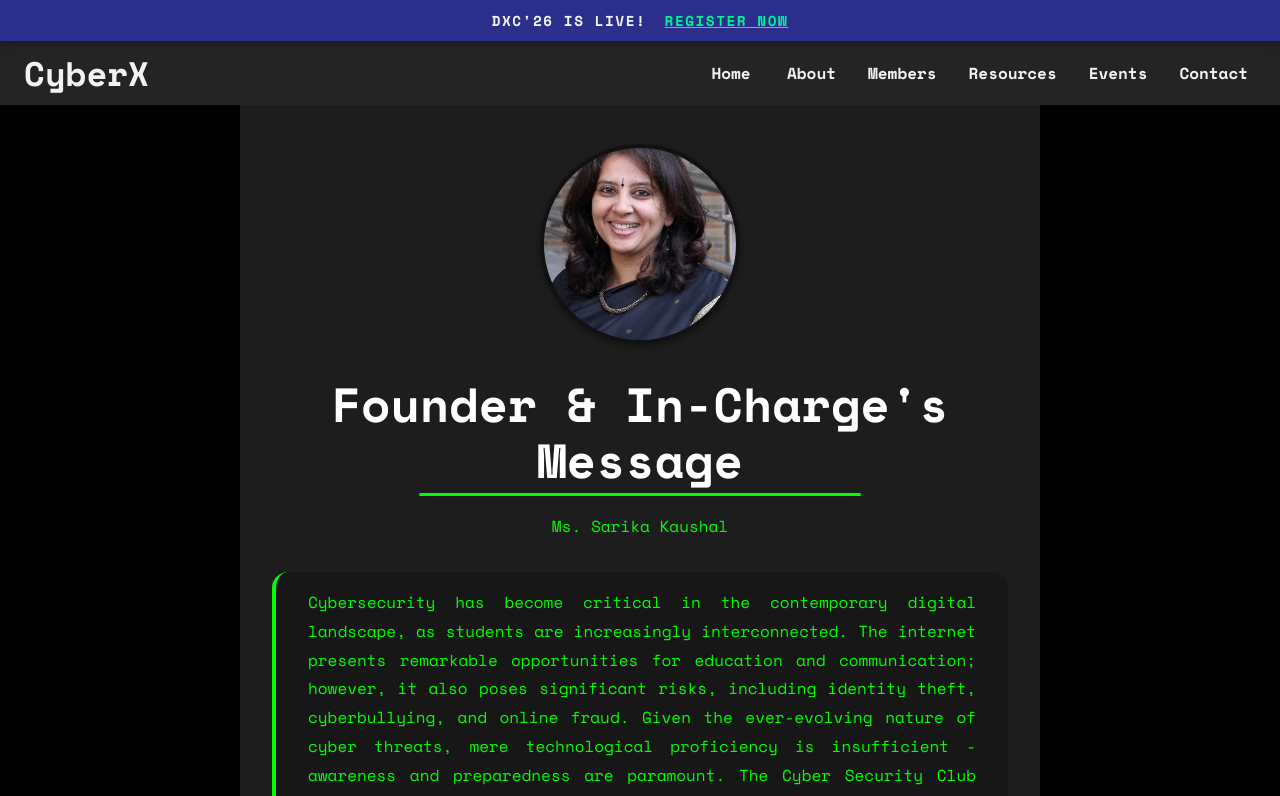
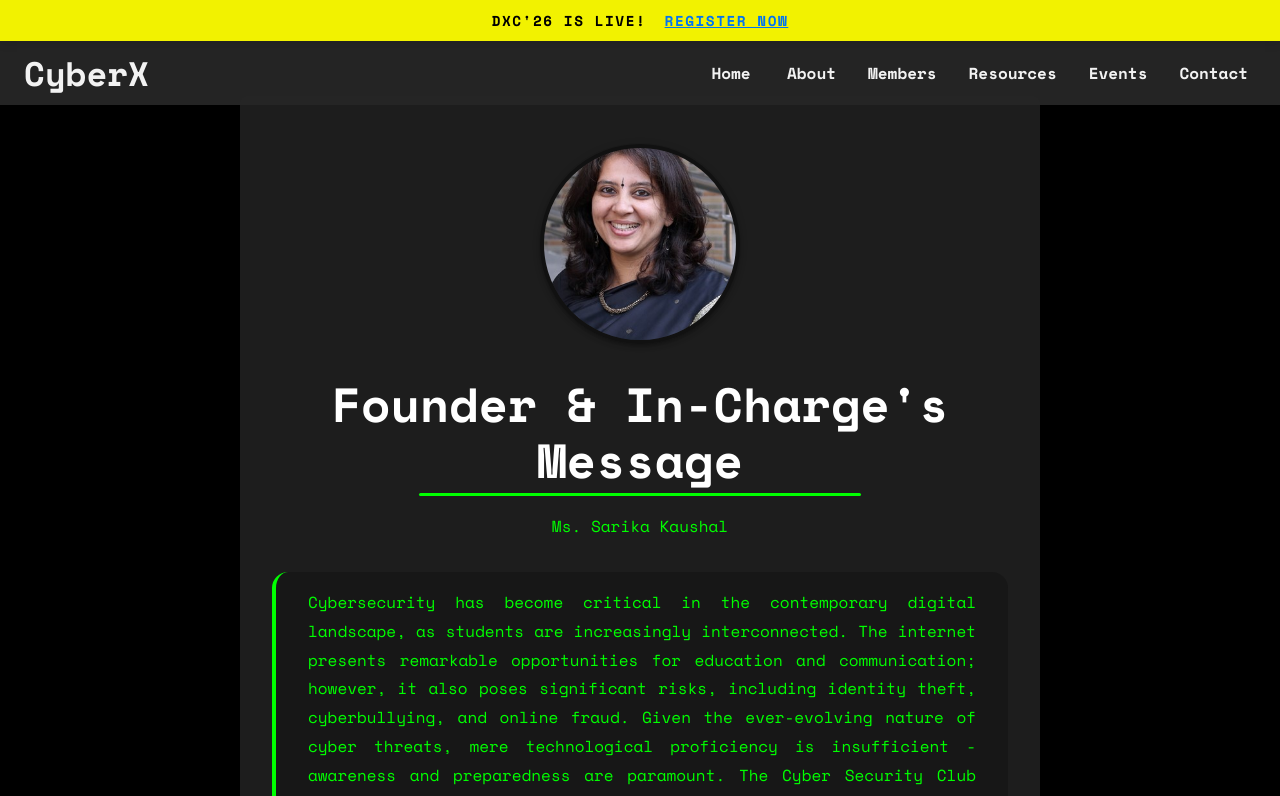
Before and after one commit to CyberX-club/cyber_x, a React (Create React App) app: page /incharge-message in a window 1280 px wide. Shown: the top 796 px of the page. Built offline with nearby package versions, Linux system fonts and the light colour scheme; a web font is replaced by a local one.

Commit message:
Colour update

```diff
--- a/src/Navbar.js
+++ b/src/Navbar.js
@@ -107,15 +107,15 @@ const Navbar = ({ config }) => {
           {/* Alert Bar */}
           <Box
             sx={{
-              backgroundColor: "#2e3192",
-              color: "#fff",
+              backgroundColor: "#FFFF00",
+              color: "#000000",
               py: 1.2,
               textAlign: "center",
               fontSize: "0.9rem",
               fontWeight: 700,
               fontFamily: "Space Mono",
               letterSpacing: 1.5,
-              boxShadow: "0 2px 10px rgba(0,0,0,0.3)",
+              boxShadow: "0 2px 10px rgba(0,0,0,0.1)",
             }}
           >
             DXC'26 IS LIVE!{" "}
@@ -125,8 +125,8 @@ const Navbar = ({ config }) => {
                 cursor: "pointer",
                 textDecoration: "underline",
                 ml: 1,
-                color: "#00ff9d", // link
-                "&:hover": { color: "#fff" },
+                color: "#007bff", // link (blue)
+                "&:hover": { color: "#0056b3" },
               }}
               onClick={() => window.open("https://docs.google.com/forms/d/e/1FAIpQLSfbi1tQRrzBkDZZ0Viy6PaHqbKGeWGvM9WjFKNgv5gtfCxhiA/viewform", "_blank")}
             >
--- a/src/components/Section.js
+++ b/src/components/Section.js
@@ -196,13 +196,6 @@ const SponsorSection = ({ sponsors }) => {
                     borderRadius: 2,
                     bgcolor: "rgba(255,255,255,0.03)",
                     border: "1px solid rgba(255,255,255,0.05)",
-                    transition: "all 0.3s ease",
-                    "&:hover": {
-                      bgcolor: "rgba(57, 255, 20, 0.05)",
-                      borderColor: "#39FF14",
-                      transform: "translateY(-5px)",
-                      boxShadow: "0 10px 20px rgba(57, 255, 20, 0.1)",
-                    },
                   }}
                 >
                   <Box
@@ -213,11 +206,6 @@ const SponsorSection = ({ sponsors }) => {
                       maxWidth: "100%",
                       maxHeight: "100%",
                       objectFit: "contain",
-                      filter: "grayscale(100%) brightness(200%)",
-                      transition: "all 0.3s ease",
-                      "&:hover": {
-                        filter: "grayscale(0%) brightness(100%)",
-                      },
                     }}
                   />
                 </Box>
```
